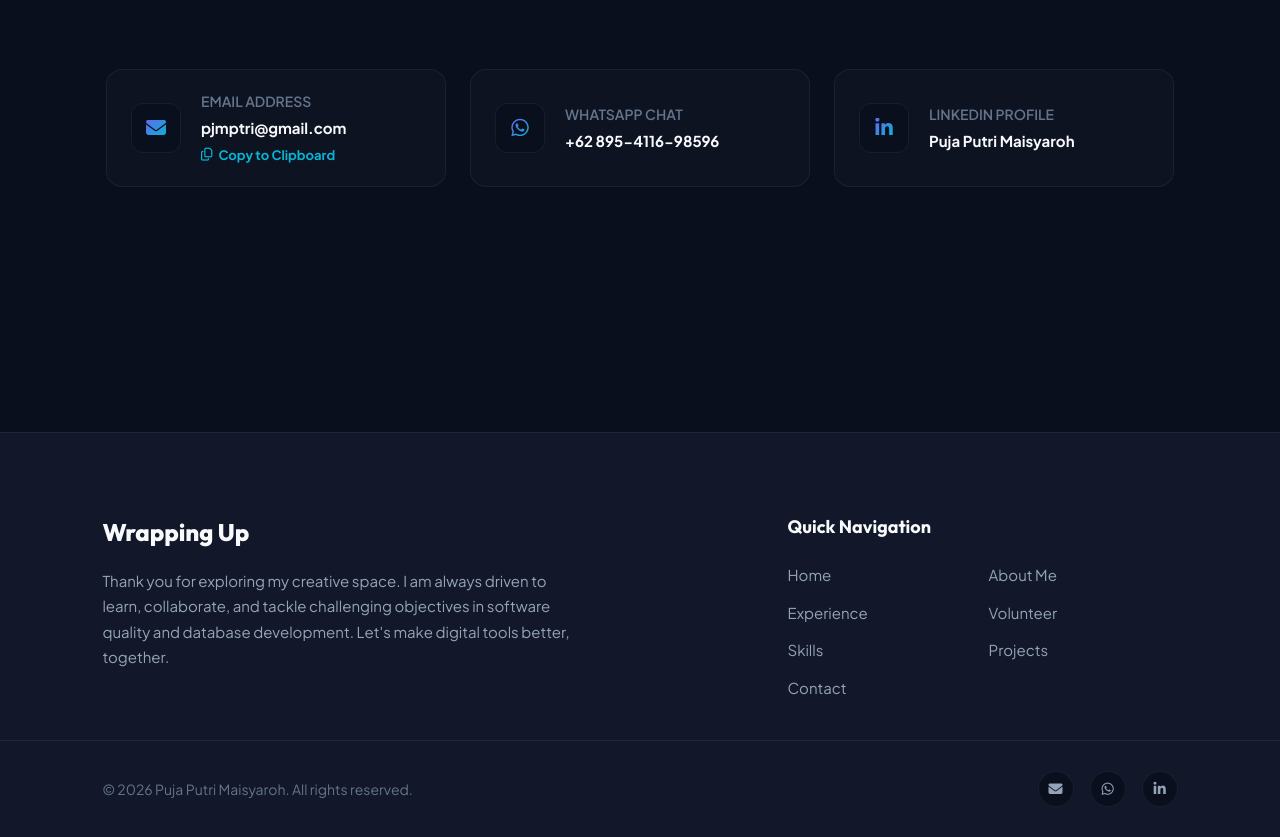
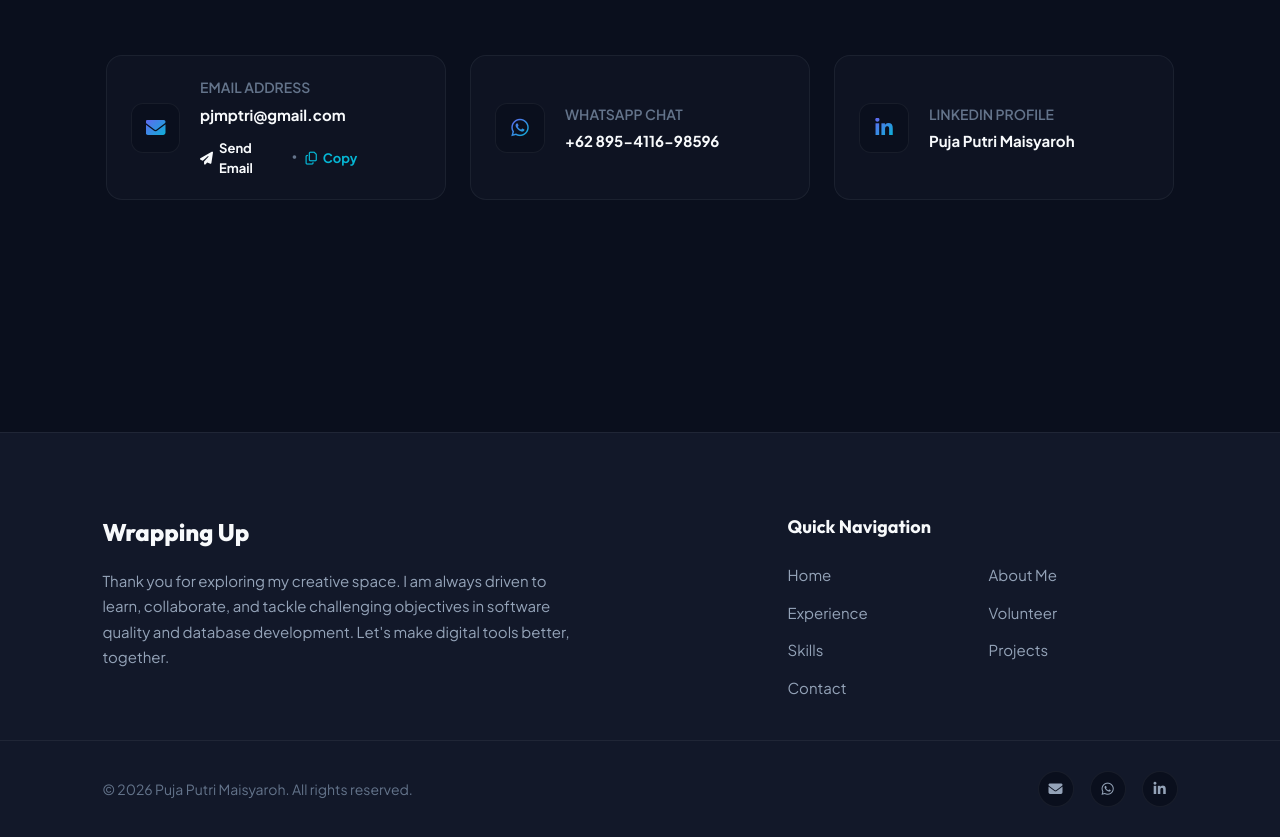
Before and after one commit to pujaptri/PujaVerse, a plain HTML site: page index.html in a window 1280 px wide. Shown: the part 6444-7281 px from the top of the page. Drawn offline with nearby package versions, Linux system fonts and the light colour scheme.

Commit message:
Configure email to directly open Gmail compose in new tab like WhatsApp

```diff
--- a/index.html
+++ b/index.html
@@ -479,11 +479,17 @@
           </div>
           <div class="contact-details">
             <h4>Email Address</h4>
-            <p><a href="mailto:pjmptri@gmail.com" id="email-link">pjmptri@gmail.com</a></p>
-            <button class="btn-copy-email" id="btn-copy-email">
-              <i class="fa-regular fa-copy"></i> Copy to Clipboard
-            </button>
-            <span class="email-copy-feedback" id="email-copy-feedback">Copied!</span>
+            <p><a href="https://mail.google.com/mail/?view=cm&fs=1&to=pjmptri@gmail.com" target="_blank" id="email-link">pjmptri@gmail.com</a></p>
+            <div style="display: flex; align-items: center; gap: 8px; margin-top: 6px;">
+              <a href="https://mail.google.com/mail/?view=cm&fs=1&to=pjmptri@gmail.com" target="_blank" class="btn-copy-email" style="text-decoration: none;">
+                <i class="fa-solid fa-paper-plane"></i> Send Email
+              </a>
+              <span style="color: var(--text-muted); font-size: 11px;">•</span>
+              <button class="btn-copy-email" id="btn-copy-email" style="background: none; border: none; cursor: pointer; padding: 0;">
+                <i class="fa-regular fa-copy"></i> Copy
+              </button>
+              <span class="email-copy-feedback" id="email-copy-feedback">Copied!</span>
+            </div>
           </div>
         </div>
 
@@ -537,7 +543,7 @@
   <div class="copyright-section">
     <div>© 2026 Puja Putri Maisyaroh. All rights reserved.</div>
     <div class="social-links">
-      <a href="mailto:pjmptri@gmail.com" class="social-link" aria-label="Email"><i class="fa-solid fa-envelope"></i></a>
+      <a href="https://mail.google.com/mail/?view=cm&fs=1&to=pjmptri@gmail.com" target="_blank" class="social-link" aria-label="Email"><i class="fa-solid fa-envelope"></i></a>
       <a href="https://wa.me/62895411698596" target="_blank" class="social-link" aria-label="WhatsApp"><i class="fa-brands fa-whatsapp"></i></a>
       <a href="https://www.linkedin.com/in/puja-putri-maisyaroh2002" target="_blank" class="social-link" aria-label="LinkedIn"><i class="fa-brands fa-linkedin-in"></i></a>
     </div>
```
